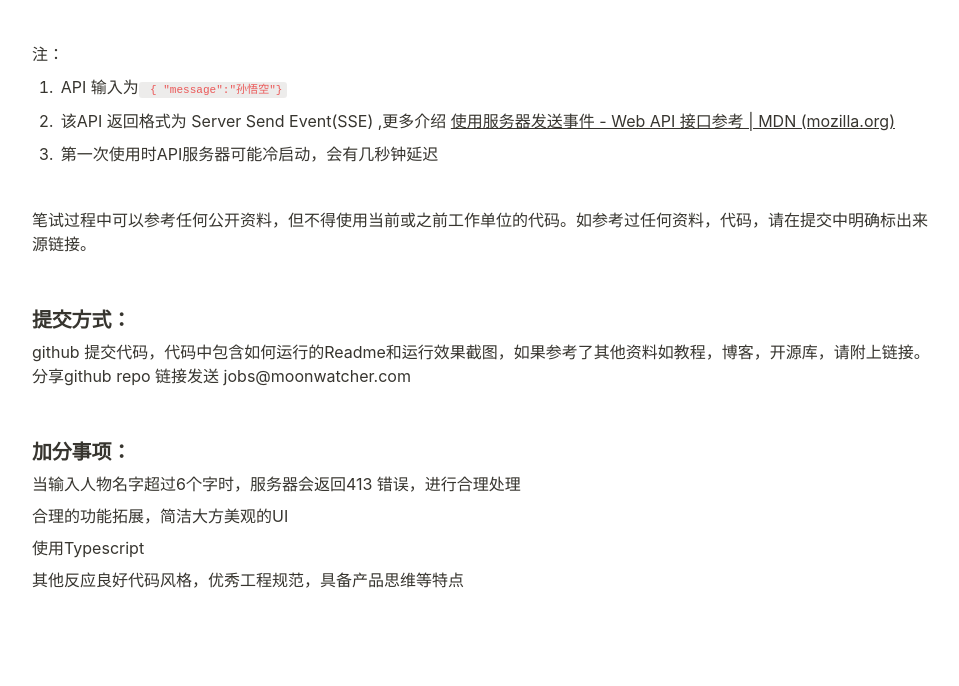
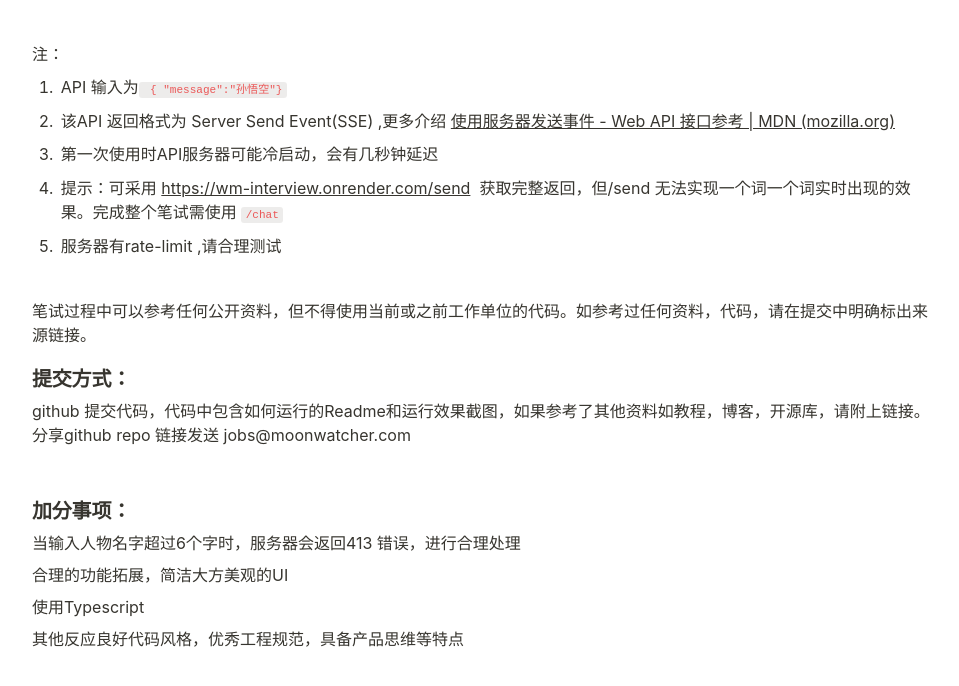
Before and after one commit to yangcheng/mw, a plain HTML site: page index.html in a window 1280 px wide. Shown: the part 1421-2107 px from the top of the page, without its empty margins (158-1117 px from the left). Before the commit the page ends 2077 px from the top, so only its background shows below. Drawn offline with Linux system fonts and the light colour scheme.

Commit message:
add /send to help debug

```diff
--- a/index.html
+++ b/index.html
@@ -683,8 +683,7 @@ Your browser does not support the video tag.
 </video>
 
 </p><p id="01b8a4cc-ce1f-41e5-b4c6-8ac5cb26ed8b" class="">
-</p><p id="bc67184e-3677-4166-ba83-d07b7283452f" class="">注：</p><ol type="1" id="e1b3e47d-fbfd-4704-9d68-b5310d374cb5" class="numbered-list" start="1"><li>API 输入为<code> { &quot;message&quot;:&quot;孙悟空&quot;}</code></li></ol><ol type="1" id="7060d916-e01d-4afc-ade4-0cc2f6e36dda" class="numbered-list" start="2"><li>该API 返回格式为 Server Send Event(SSE) ,更多介绍 <a href="https://developer.mozilla.org/zh-CN/docs/Web/API/Server-sent_events/Using_server-sent_events">使用服务器发送事件 - Web API 接口参考 | MDN (mozilla.org)</a> </li></ol><ol type="1" id="24781f61-ebd3-404a-ba15-e19ac529d6f2" class="numbered-list" start="3"><li>第一次使用时API服务器可能冷启动，会有几秒钟延迟</li></ol><p id="7c5de838-7e85-45fe-bdce-be23a04b3297" class="">
-</p><p id="76955d70-ab1b-48be-a37a-aaff350cb402" class="">笔试过程中可以参考任何公开资料，但不得使用当前或之前工作单位的代码。如参考过任何资料，代码，请在提交中明确标出来源链接。</p><p id="ba842f3a-a76b-4c12-b713-92cb1b83ca18" class="">
-</p><h3 id="dc076f1d-b93c-486e-93b5-67bd2a117257" class="">提交方式：</h3><p id="92075cc0-0ddf-4655-a92a-8d6230de5503" class="">github 提交代码，代码中包含如何运行的Readme和运行效果截图，如果参考了其他资料如教程，博客，开源库，请附上链接。分享github repo 链接发送 jobs@moonwatcher.com </p><p id="969161b9-495b-438c-9eb9-10a6f5928b4c" class="">
+</p><p id="bc67184e-3677-4166-ba83-d07b7283452f" class="">注：</p><ol type="1" id="e1b3e47d-fbfd-4704-9d68-b5310d374cb5" class="numbered-list" start="1"><li>API 输入为<code> { &quot;message&quot;:&quot;孙悟空&quot;}</code></li></ol><ol type="1" id="7060d916-e01d-4afc-ade4-0cc2f6e36dda" class="numbered-list" start="2"><li>该API 返回格式为 Server Send Event(SSE) ,更多介绍 <a href="https://developer.mozilla.org/zh-CN/docs/Web/API/Server-sent_events/Using_server-sent_events">使用服务器发送事件 - Web API 接口参考 | MDN (mozilla.org)</a> </li></ol><ol type="1" id="24781f61-ebd3-404a-ba15-e19ac529d6f2" class="numbered-list" start="3"><li>第一次使用时API服务器可能冷启动，会有几秒钟延迟</li></ol><ol type="1" id="e6fb5fa1-8000-4bdb-b315-d10927072a71" class="numbered-list" start="4"><li>提示：可采用 <a href="https://wm-interview.onrender.com/send">https://wm-interview.onrender.com/send</a>  获取完整返回，但/send 无法实现一个词一个词实时出现的效果。完成整个笔试需使用 <code>/chat</code></li></ol><ol type="1" id="88553dbb-6a0b-4d26-8f9c-55e6c8e1e109" class="numbered-list" start="5"><li>服务器有rate-limit ,请合理测试</li></ol><p id="7c5de838-7e85-45fe-bdce-be23a04b3297" class="">
+</p><p id="76955d70-ab1b-48be-a37a-aaff350cb402" class="">笔试过程中可以参考任何公开资料，但不得使用当前或之前工作单位的代码。如参考过任何资料，代码，请在提交中明确标出来源链接。</p><h3 id="dc076f1d-b93c-486e-93b5-67bd2a117257" class="">提交方式：</h3><p id="92075cc0-0ddf-4655-a92a-8d6230de5503" class="">github 提交代码，代码中包含如何运行的Readme和运行效果截图，如果参考了其他资料如教程，博客，开源库，请附上链接。分享github repo 链接发送 jobs@moonwatcher.com </p><p id="969161b9-495b-438c-9eb9-10a6f5928b4c" class="">
 </p><h3 id="fd9e55ee-4d99-442d-b277-734e3122b71a" class="">加分事项：</h3><p id="d87cffd4-eec4-4933-bf15-9e785b992fba" class="">当输入人物名字超过6个字时，服务器会返回413 错误，进行合理处理</p><p id="dc69c78c-9971-46a1-8e85-19c3ad9ac4b4" class="">合理的功能拓展，简洁大方美观的UI </p><p id="51915f34-2958-4c2a-8ed2-b0198100076c" class="">使用Typescript</p><p id="e542f953-0781-4c50-81c3-06c4245a8f48" class="">其他反应良好代码风格，优秀工程规范，具备产品思维等特点</p><p id="83dc33d3-56f4-425d-af03-31284694ccef" class="">
 </p></div></article><span class="sans" style="font-size:14px;padding-top:2em"></span></body></html>
```
